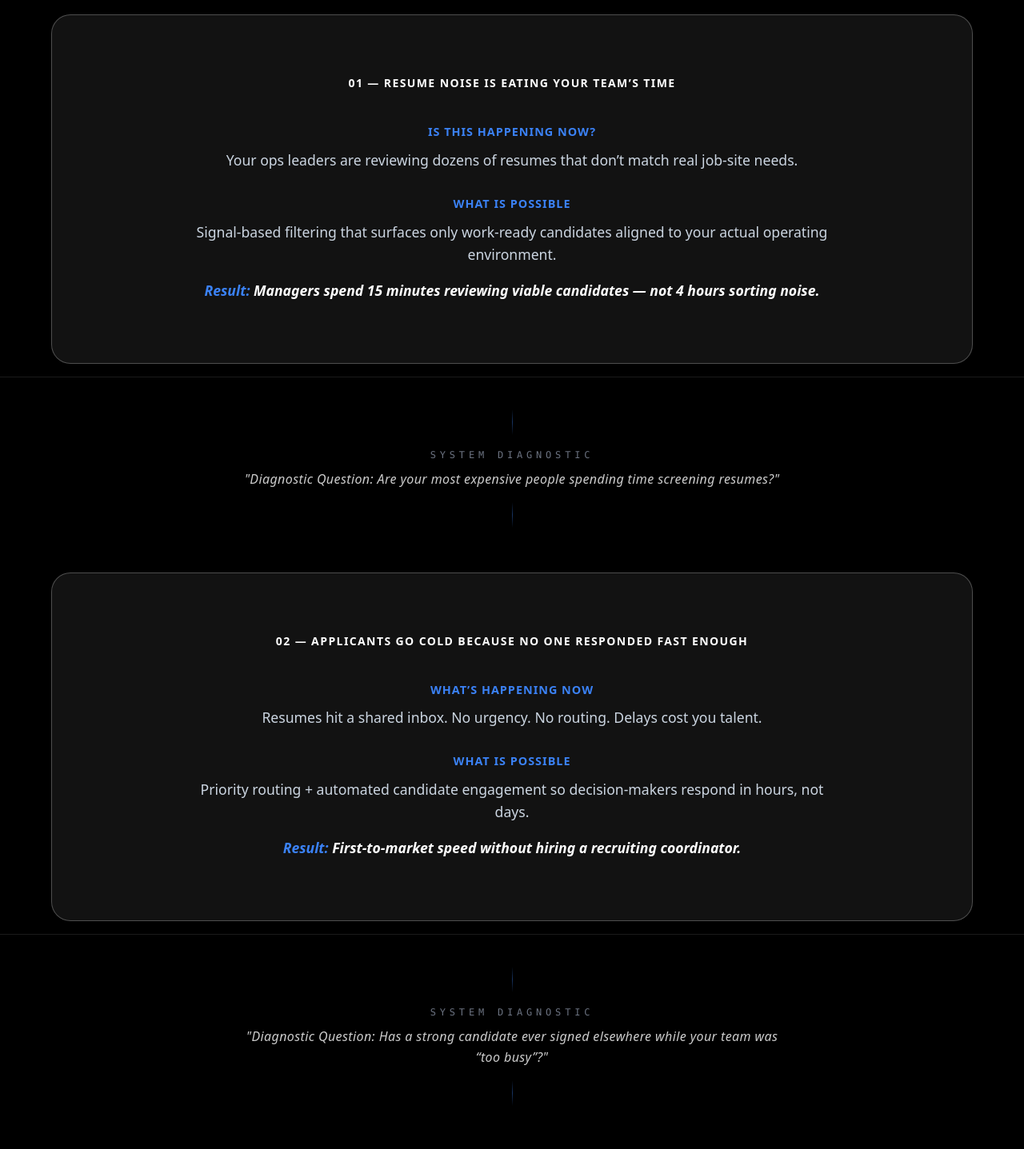
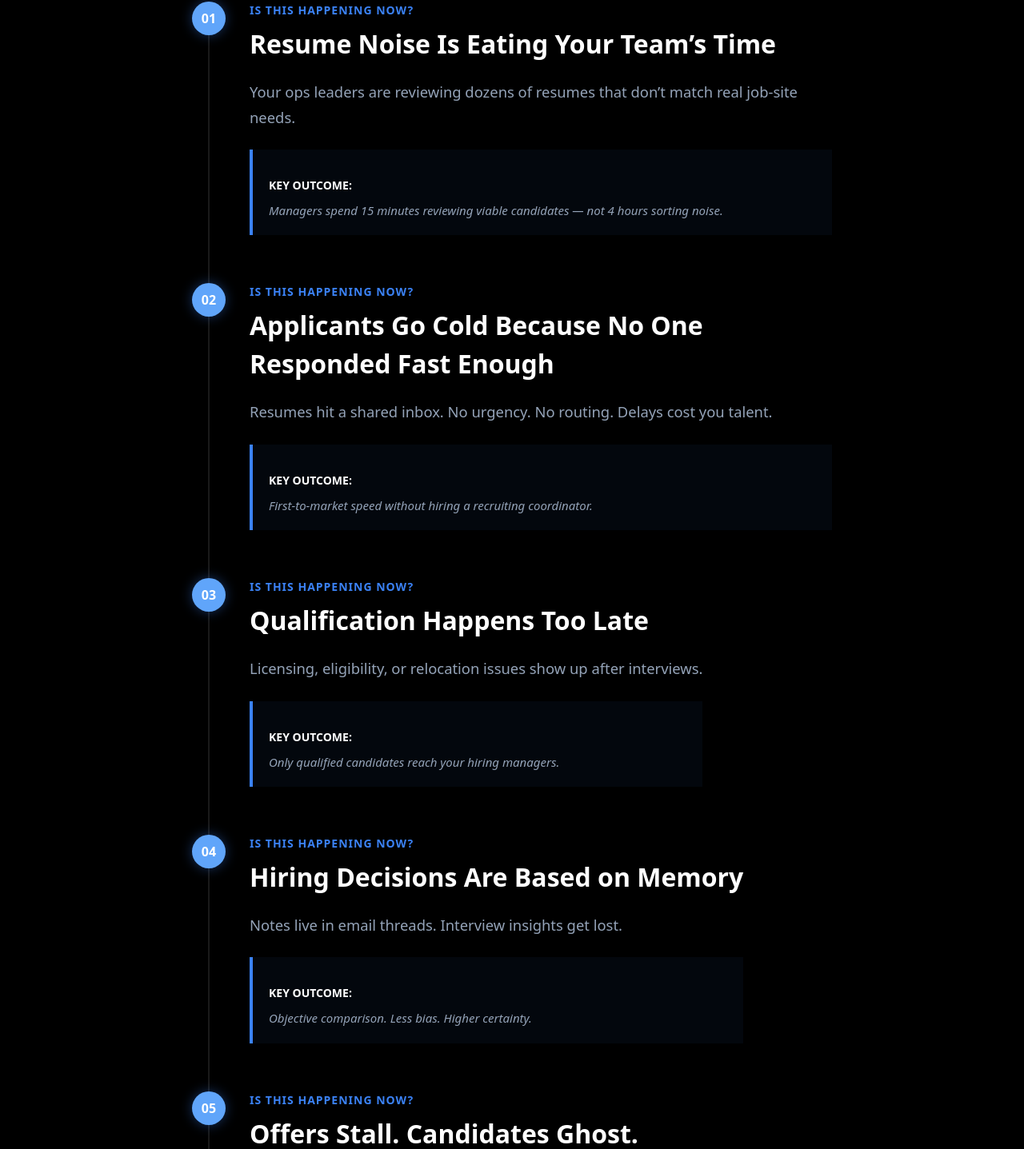
Before and after one commit to theresonantbuilder/hiring-signals, a React (Vite) app: page / in a window 1280 px wide. Shown: the part 921-2358 px from the top of the page at 80% size. Built offline with nearby package versions, Linux system fonts and the light colour scheme.

Commit message:
updating cards on home page

```diff
--- a/src/Home.jsx
+++ b/src/Home.jsx
@@ -1,144 +1,37 @@
 import React from "react";
 
-/* ------------------------------------------------------------------
-  Sub-Component: Friction Checkpoint
-  ------------------------------------------------------------------
-*/
-const FrictionCheckpoint = ({ question }) => (
-  <div className="checkpoint-container">
-    <div className="checkpoint-line"></div>
-    <p className="checkpoint-label">System Diagnostic</p>
-    <h4 className="checkpoint-question">
-      "{question}"
-    </h4>
-    <div className="checkpoint-line"></div>
-  </div>
-);
-
-/*
-  ------------------------------------------------------------------
-  Layer Components
-  ------------------------------------------------------------------
-*/
-
-// Shared style for layer cards to control transparency centrally
-const layerCardStyle = {
-  backgroundColor: 'rgba(255, 255, 255, 0.07)',
-  borderRadius: '24px',
-  padding: '60px 40px',
-  textAlign: 'center',
-  border: '1px solid rgba(255, 255, 255, 0.25)'
-};
-
-const SourcingLayer = () => (
-  <section className="layer-section">
-    <div className="container">
-      <div style={layerCardStyle}>
-        <h3 className="layer-title" style={{ color: 'white', marginBottom: '40px' }}>01 — Resume Noise Is Eating Your Team’s Time</h3>
-        <h4 style={{ color: '#3b82f6', fontSize: '0.9rem', textTransform: 'uppercase', letterSpacing: '1px', marginBottom: '10px' }}>Is this happening now?</h4>
-        <p style={{ fontSize: '1.1rem', lineHeight: '1.6', color: '#cbd5e1', marginBottom: '30px', maxWidth: '800px', margin: '0 auto 30px auto' }}>
-          Your ops leaders are reviewing dozens of resumes that don’t match real job-site needs.
-        </p>
-
-        <h4 style={{ color: '#3b82f6', fontSize: '0.9rem', textTransform: 'uppercase', letterSpacing: '1px', marginBottom: '10px' }}>What is possible</h4>
-        <p style={{ fontSize: '1.1rem', lineHeight: '1.6', color: '#cbd5e1', marginBottom: '15px', maxWidth: '800px', margin: '0 auto 15px auto' }}>
-          Signal-based filtering that surfaces only work-ready candidates aligned to your actual operating environment.
-        </p>
-        <p style={{ color: 'white', fontStyle: 'italic', fontSize: '1.1rem', fontWeight: '600' }}>
-          <span style={{ color: '#3b82f6' }}>Result:</span> Managers spend 15 minutes reviewing viable candidates — not 4 hours sorting noise.
-        </p>
-      </div>
-    </div>
-  </section>
-);
-
-const NotificationLayer = () => (
-  <section className="layer-section">
-    <div className="container">
-      <div style={layerCardStyle}>
-        <h3 className="layer-title" style={{ color: 'white', marginBottom: '40px' }}>02 — Applicants Go Cold Because No One Responded Fast Enough</h3>
-        <h4 style={{ color: '#3b82f6', fontSize: '0.9rem', textTransform: 'uppercase', letterSpacing: '1px', marginBottom: '10px' }}>What’s happening now</h4>
-        <p style={{ fontSize: '1.1rem', lineHeight: '1.6', color: '#cbd5e1', marginBottom: '30px', maxWidth: '800px', margin: '0 auto 30px auto' }}>
-          Resumes hit a shared inbox. No urgency. No routing. Delays cost you talent.
-        </p>
-
-        <h4 style={{ color: '#3b82f6', fontSize: '0.9rem', textTransform: 'uppercase', letterSpacing: '1px', marginBottom: '10px' }}>What is possible</h4>
-        <p style={{ fontSize: '1.1rem', lineHeight: '1.6', color: '#cbd5e1', marginBottom: '15px', maxWidth: '800px', margin: '0 auto 15px auto' }}>
-          Priority routing + automated candidate engagement so decision-makers respond in hours, not days.
-        </p>
-        <p style={{ color: 'white', fontStyle: 'italic', fontSize: '1.1rem', fontWeight: '600' }}>
-          <span style={{ color: '#3b82f6' }}>Result:</span> First-to-market speed without hiring a recruiting coordinator.
-        </p>
-      </div>
-    </div>
-  </section>
-);
-
-const VerificationLayer = () => (
-  <section className="layer-section">
-    <div className="container">
-      <div style={layerCardStyle}>
-        <h3 className="layer-title" style={{ color: 'white', marginBottom: '40px' }}>03 — Qualification Happens Too Late</h3>
-        <h4 style={{ color: '#3b82f6', fontSize: '0.9rem', textTransform: 'uppercase', letterSpacing: '1px', marginBottom: '10px' }}>What’s happening now</h4>
-        <p style={{ fontSize: '1.1rem', lineHeight: '1.6', color: '#cbd5e1', marginBottom: '30px', maxWidth: '800px', margin: '0 auto 30px auto' }}>
-          Licensing, eligibility, or relocation issues show up after interviews.
-        </p>
-
-        <h4 style={{ color: '#3b82f6', fontSize: '0.9rem', textTransform: 'uppercase', letterSpacing: '1px', marginBottom: '10px' }}>What is possible</h4>
-        <p style={{ fontSize: '1.1rem', lineHeight: '1.6', color: '#cbd5e1', marginBottom: '15px', maxWidth: '800px', margin: '0 auto 15px auto' }}>
-          Automated pre-verification and structured qualification before time is invested.
-        </p>
-        <p style={{ color: 'white', fontStyle: 'italic', fontSize: '1.1rem', fontWeight: '600' }}>
-          <span style={{ color: '#3b82f6' }}>Result:</span> Only qualified candidates reach your hiring managers.
-        </p>
-      </div>
-    </div>
-  </section>
-);
-
-const EvaluationLayer = () => (
-  <section className="layer-section">
-    <div className="container">
-      <div style={layerCardStyle}>
-        <h3 className="layer-title" style={{ color: 'white', marginBottom: '40px' }}>04 — Hiring Decisions Are Based on Memory</h3>
-        <h4 style={{ color: '#3b82f6', fontSize: '0.9rem', textTransform: 'uppercase', letterSpacing: '1px', marginBottom: '10px' }}>Is this happening now</h4>
-        <p style={{ fontSize: '1.1rem', lineHeight: '1.6', color: '#cbd5e1', marginBottom: '30px', maxWidth: '800px', margin: '0 auto 30px auto' }}>
-          Notes live in email threads. Interview insights get lost.
-        </p>
-
-        <h4 style={{ color: '#3b82f6', fontSize: '0.9rem', textTransform: 'uppercase', letterSpacing: '1px', marginBottom: '10px' }}>What is possible</h4>
-        <p style={{ fontSize: '1.1rem', lineHeight: '1.6', color: '#cbd5e1', marginBottom: '15px', maxWidth: '800px', margin: '0 auto 15px auto' }}>
-          Structured competency extraction and searchable candidate data across your team.
-        </p>
-        <p style={{ color: 'white', fontStyle: 'italic', fontSize: '1.1rem', fontWeight: '600' }}>
-          <span style={{ color: '#3b82f6' }}>Result:</span> Objective comparison. Less bias. Higher certainty.
-        </p>
-      </div>
-    </div>
-  </section>
-);
-
-const ComplianceLayer = () => (
-  <section className="layer-section last-layer">
-    <div className="container">
-      <div style={layerCardStyle}>
-        <h3 className="layer-title" style={{ color: 'white', marginBottom: '40px' }}>05 — Offers Stall. Candidates Ghost.</h3>
-        <h4 style={{ color: '#3b82f6', fontSize: '0.9rem', textTransform: 'uppercase', letterSpacing: '1px', marginBottom: '10px' }}>What’s happening now</h4>
-        <p style={{ fontSize: '1.1rem', lineHeight: '1.6', color: '#cbd5e1', marginBottom: '30px', maxWidth: '800px', margin: '0 auto 30px auto' }}>
-          Manual paperwork. Delays between offer and Day 1.
-        </p>
-
-        <h4 style={{ color: '#3b82f6', fontSize: '0.9rem', textTransform: 'uppercase', letterSpacing: '1px', marginBottom: '10px' }}>What is possible</h4>
-        <p style={{ fontSize: '1.1rem', lineHeight: '1.6', color: '#cbd5e1', marginBottom: '15px', maxWidth: '800px', margin: '0 auto 15px auto' }}>
-          Automated digital offers and compliance workflows.
-        </p>
-        <p style={{ color: 'white', fontStyle: 'italic', fontSize: '1.1rem', fontWeight: '600' }}>
-          <span style={{ color: '#3b82f6' }}>Result:</span> Higher activation rates and less last-minute attrition.
-        </p>
-      </div>
-    </div>
-  </section>
-);
+const phases = [
+  {
+    title: "Resume Noise Is Eating Your Team’s Time",
+    subtitle: "Is this happening now?",
+    description: "Your ops leaders are reviewing dozens of resumes that don’t match real job-site needs.",
+    outcome: "Managers spend 15 minutes reviewing viable candidates — not 4 hours sorting noise."
+  },
+  {
+    title: "Applicants Go Cold Because No One Responded Fast Enough",
+    subtitle: "Is this happening now?",
+    description: "Resumes hit a shared inbox. No urgency. No routing. Delays cost you talent.",
+    outcome: "First-to-market speed without hiring a recruiting coordinator."
+  },
+  {
+    title: "Qualification Happens Too Late",
+    subtitle: "Is this happening now?",
+    description: "Licensing, eligibility, or relocation issues show up after interviews.",
+    outcome: "Only qualified candidates reach your hiring managers."
+  },
+  {
+    title: "Hiring Decisions Are Based on Memory",
+    subtitle: "Is this happening now?",
+    description: "Notes live in email threads. Interview insights get lost.",
+    outcome: "Objective comparison. Less bias. Higher certainty."
+  },
+  {
+    title: "Offers Stall. Candidates Ghost.",
+    subtitle: "Is this happening now?",
+    description: "Manual paperwork. Delays between offer and Day 1.",
+    outcome: "Higher activation rates and less last-minute attrition."
+  }
+];
 
 const Home = () => {
   return (
@@ -176,20 +69,29 @@ const Home = () => {
       </div>
 
       {/* Layers & Checkpoints */}
-      <SourcingLayer />
-      <FrictionCheckpoint question="Diagnostic Question: Are your most expensive people spending time screening resumes?" />
-
-      <NotificationLayer />
-      <FrictionCheckpoint question="Diagnostic Question: Has a strong candidate ever signed elsewhere while your team was “too busy”?" />
-
-      <VerificationLayer />
-      <FrictionCheckpoint question="Diagnostic Question: How many interviews have ended with “Oh… they don’t have that requirement”?" />
-
-      <EvaluationLayer />
-      <FrictionCheckpoint question="Diagnostic Question: Can your team search what every candidate said about a specific skill?" />
-
-      <ComplianceLayer />
-      <FrictionCheckpoint question="Diagnostic Question: How many accepted offers didn’t make it to Day 1?" />
+      <div className="container" style={{ maxWidth: '1100px', margin: '0 auto', padding: '0 20px 60px 20px' }}>
+        <div className="phases-container">
+          <div className="connector-line"></div>
+          {phases.map((phase, index) => (
+            <div key={index} className="phase-item">
+              <div className="phase-number">0{index + 1}</div>
+              <div className="phase-content">
+                <p className="phase-subtitle" style={{ color: '#3B82F6', fontWeight: '700', textTransform: 'uppercase', letterSpacing: '1px', marginBottom: '8px' }}>
+                  {phase.subtitle}
+                </p>
+                <h3 className="phase-title" style={{ fontSize: '2rem', color: '#fff', marginBottom: '20px' }}>{phase.title}</h3>
+                <p className="phase-description" style={{ fontSize: '1.15rem', color: '#94A3B8', lineHeight: '1.7', marginBottom: '25px', maxWidth: '800px' }}>
+                  {phase.description}
+                </p>
+                <div style={{ borderLeft: '4px solid #3B82F6', padding: '20px', background: 'rgba(59, 130, 246, 0.05)' }}>
+                  <p style={{ fontWeight: 'bold', fontSize: '14px', marginBottom: '10px', color: '#fff' }}>KEY OUTCOME:</p>
+                  <p style={{ margin: 0, color: '#94A3B8', fontSize: '15px', fontStyle: 'italic' }}>{phase.outcome}</p>
+                </div>
+              </div>
+            </div>
+          ))}
+        </div>
+      </div>
     </>
   );
 };
--- a/src/Methodology.jsx
+++ b/src/Methodology.jsx
@@ -77,12 +77,11 @@ const Methodology = () => {
         </div>
 
         {/* The Signal Path Phases */}
-        <div className="phases-container" style={{ position: 'relative' }}>
+        <div className="phases-container">
+          <div className="connector-line"></div>
           {[content.phase1, content.phase2, content.phase3].map((phase, index) => (
-            <div key={index} className="phase-item" style={{ display: 'flex', gap: '40px', marginBottom: '100px', position: 'relative' }}>
-              <div className="phase-number" style={{
-                fontSize: '4rem', fontWeight: '900', color: 'rgba(255,255,255,0.9)', lineHeight: '1', minWidth: '80px'
-              }}>
+            <div key={index} className="phase-item">
+              <div className="phase-number">
                 0{index + 1}
               </div>
 
```
